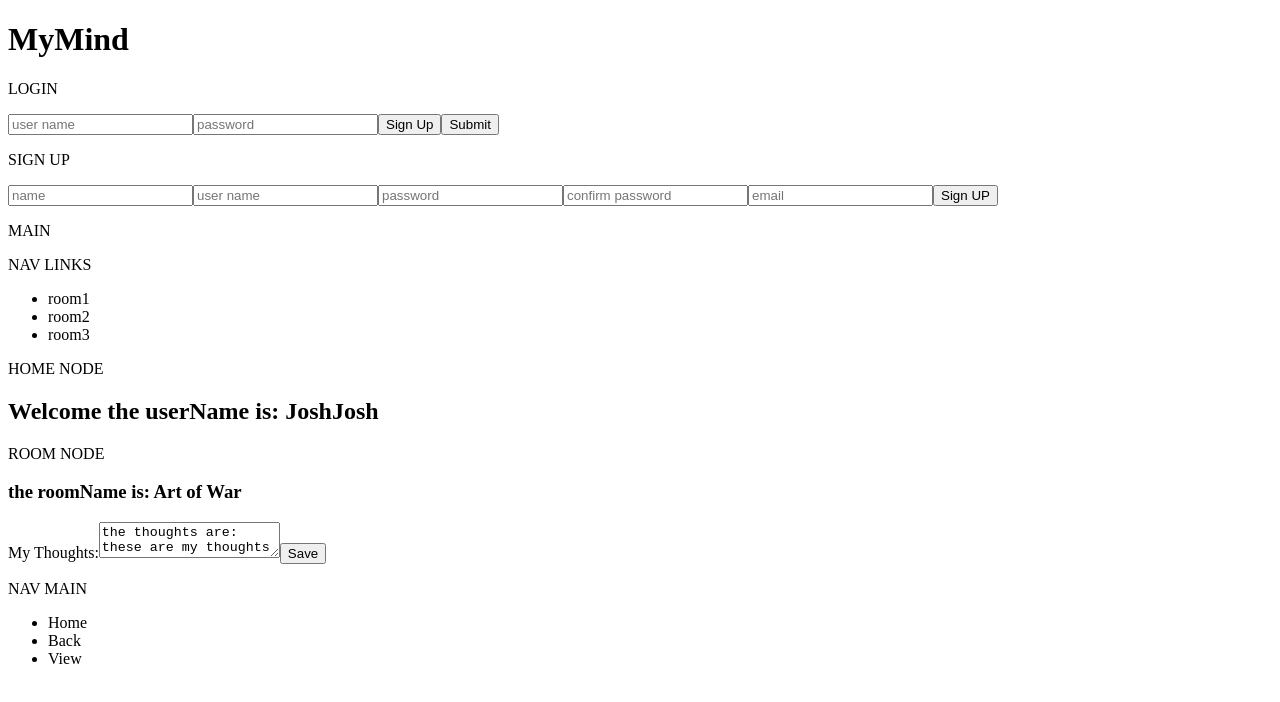
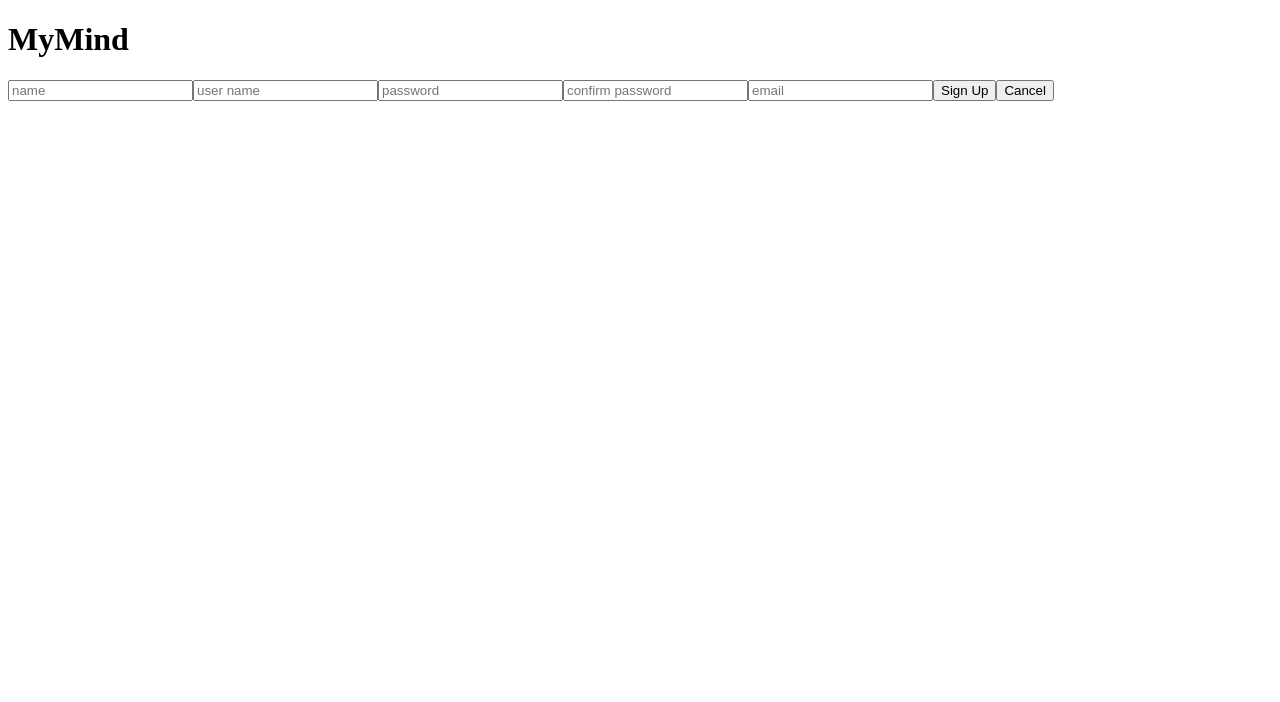
Before and after one commit to jaaguil2/MyMind, an Angular app: page /signup in a window 1280 px wide. Shown: the top 702 px of the page. Built offline with nearby package versions, Linux system fonts and the light colour scheme.

Commit message:
add more base code, starting at login

```diff
--- a/src/app/app.component.html
+++ b/src/app/app.component.html
@@ -1,7 +1,2 @@
 <h1>{{title}}</h1>
-<p>LOGIN</p>
-<app-login></app-login>
-<p>SIGN UP</p>
-<app-sign-up></app-sign-up>
-<p>MAIN</p>
-<app-main></app-main>
+<router-outlet></router-outlet>
--- a/src/app/app.module.ts
+++ b/src/app/app.module.ts
@@ -1,6 +1,7 @@
 import { NgModule } from '@angular/core';
 import { BrowserModule } from '@angular/platform-browser';
 import { FormsModule } from '@angular/forms';
+import { HttpClientModule} from '@angular/common/http'
 
 import { AppComponent } from './app.component';
 import { NavLinksComponent } from './nav-links/nav-links.component';
@@ -9,6 +10,7 @@ import { SignUpComponent } from './sign-up/sign-up.component';
 import { NavMainComponent } from './nav-main/nav-main.component';
 import { MainComponent } from './main/main.component';
 import { ThoughtsComponent } from './thoughts/thoughts.component';
+import { AppRoutingModule } from './app-routing.module';
 
 @NgModule({
   declarations: [
@@ -22,7 +24,9 @@ import { ThoughtsComponent } from './thoughts/thoughts.component';
   ],
   imports: [
     BrowserModule,
-    FormsModule
+    FormsModule,
+    AppRoutingModule,
+    HttpClientModule
   ],
   providers: [],
   bootstrap: [AppComponent]
--- a/src/app/login/login.component.html
+++ b/src/app/login/login.component.html
@@ -1,9 +1,12 @@
-<form>
-  <input placeholder="user name" />
-  <input placeholder="password" />
-  <button>Sign Up</button>
-  <button>Submit</button>
-</form>
+<div>
+  <input type="text" placeholder="User Name" [(ngModel)]="name" />
+  <input type="text" placeholder="Password" [(ngModel)]="password" />
+  <button routerLink='/signup'>Sign Up</button>
+  <button (click)="handleSubmit()">Submit</button>
+</div>
+
+<p>{{name}}</p>
+<p>{{password}}</p>
 <!--
   inputs for username and password
   take into variables
--- a/src/app/login/login.component.ts
+++ b/src/app/login/login.component.ts
@@ -1,4 +1,6 @@
 import { Component, OnInit } from '@angular/core';
+
+import { UserService } from '../user.service';
 
 @Component({
   selector: 'app-login',
@@ -6,10 +8,16 @@ import { Component, OnInit } from '@angular/core';
   styleUrls: ['./login.component.css']
 })
 export class LoginComponent implements OnInit {
+  name?: string;
+  password?: string;
 
-  constructor() { }
+  constructor(private userService: UserService) { }
 
   ngOnInit(): void {
+  }
+
+  handleSubmit() {
+    console.log(`${this.name} ${this.password}`)
   }
 
 }
--- a/src/app/nav-links/nav-links.component.html
+++ b/src/app/nav-links/nav-links.component.html
@@ -6,5 +6,6 @@
 
 
 <!--
+  Do I need *ngIf?
   list of connecting rooms with links to that room
 -->
--- a/src/app/sign-up/sign-up.component.html
+++ b/src/app/sign-up/sign-up.component.html
@@ -4,7 +4,8 @@
   <input placeholder="password" />
   <input placeholder="confirm password" />
   <input placeholder="email" />
-  <button>Sign UP</button>
+  <button>Sign Up</button>
+  <button routerLink="">Cancel</button>
 </form>
 
 
--- a/src/app/thoughts/thoughts.component.ts
+++ b/src/app/thoughts/thoughts.component.ts
@@ -7,6 +7,7 @@ import { Component, Input, OnInit } from '@angular/core';
 })
 export class ThoughtsComponent implements OnInit {
   @Input() thoughts?: string;
+
   constructor() { }
 
   ngOnInit(): void {
--- /dev/null
+++ b/src/app/user.service.ts
@@ -0,0 +1,9 @@
+import { Injectable } from '@angular/core';
+
+@Injectable({
+  providedIn: 'root'
+})
+export class UserService {
+
+  constructor() { }
+}
```
Also changed, not shown: src/app/app-routing.module.ts (added, +20 -0 lines), src/app/room.service.ts (added, +9 -0 lines), 2 other files (tests, documents, lock files or other folders).
